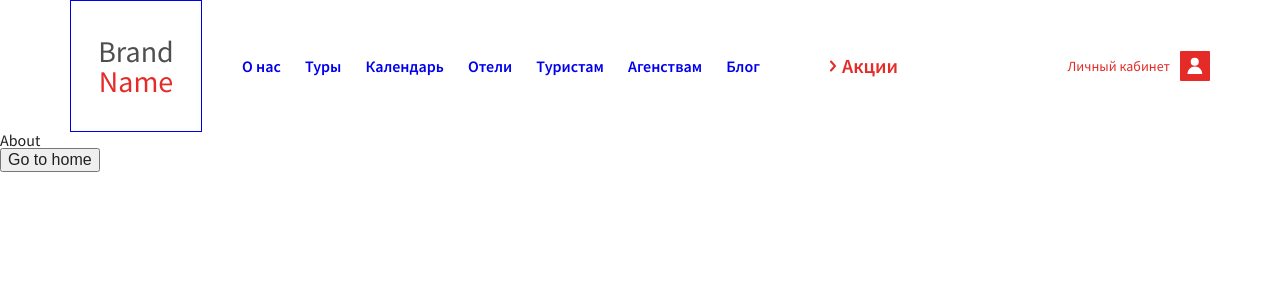
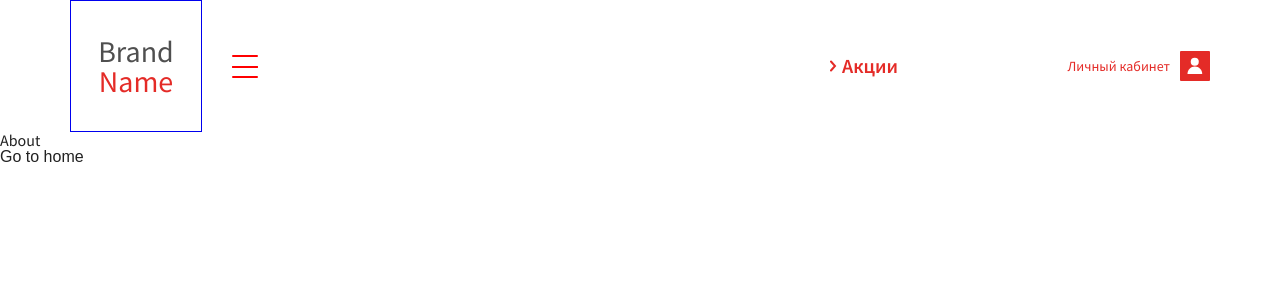
Before and after one commit to karamax1975/next-travel, a Next.js app: page /about in a window 1280 px wide. Shown: the top 300 px of the page. Built offline with nearby package versions, Linux system fonts and the light colour scheme.

Commit message:
final routing page

```diff
--- a/components/header/header.js
+++ b/components/header/header.js
@@ -3,12 +3,11 @@ import HeaderAccount from "./account";
 import Nav from "./nav";
 import style from "./header.module.scss";
 import { useDispatch } from 'react-redux';
-import {SET_SEARCH, SET_COUNTRY, SET_TYPE, SET_DATE, SET_ADULTS, SET_CHILD} from '../../reducers/actions/action_wigetSearcTour'
+import { SET_SEARCH, SET_COUNTRY, SET_TYPE, SET_DATE, SET_ADULTS, SET_CHILD } from '../../reducers/actions/action_wigetSearcTour'
 
-export function Header() {
+export function Header({ title }) {
 
   const dispatch = useDispatch();
-
 
   function resetFilters() {
     dispatch(SET_SEARCH(false))
@@ -19,9 +18,10 @@ export function Header() {
     dispatch(SET_DATE(''))
   }
 
-
+  const IndexHeader = () => {
+    const classHeader = title=="Index"?"header index":"header"
     return (
-    <header>
+      <header className={classHeader}>
         <div className="container">
           <div className="row">
             <div className={`col ${style.headerIndex}`}>
@@ -44,5 +44,11 @@ export function Header() {
           </div>
         </div>
       </header>
+    )
+  }
+
+
+  return (
+    <IndexHeader/>
   );
 }
--- a/components/header/nav.js
+++ b/components/header/nav.js
@@ -1,9 +1,39 @@
 import Link from 'next/link';
+import { useEffect, useRef, useState } from 'react';
 import style from './header.module.scss';
 
 export default function Nav() {
+  const [flagOn, setFlagOn] = useState(false);
+  const [headerClass, setHeaderClass] = useState('header-nav');
+  const [navLinkClass, setNavLinkClass] = useState('nav_link hidden');
+  const navRef = useRef(null);
+
+  useEffect(() => {
+    flagOn ? setHeaderClass('header-nav active') : setHeaderClass('header-nav');
+    flagOn ? setNavLinkClass('nav_link') : setNavLinkClass('nav_link hidden');
+  }, [flagOn])
+
+  useEffect(()=>{
+    document.body.addEventListener('click', (e)=>{
+      if(navRef.current!==null){
+        if (!navRef.current.contains(e.target)) {
+          setFlagOn(false)
+        }
+      }
+    })
+  }, [navRef])
+
+  function showNavLink() {
+    setFlagOn(!flagOn)
+  }
+
   return (
-    <nav className={style.headerNav}>
+    <nav className={headerClass}
+      onClick={showNavLink}
+      ref={navRef}
+      >
+      <div className={navLinkClass}>
+        <div className="link_wrapper">
           <Link href={"/about"}><a>О нас</a></Link>
           <Link href={"/tours"}><a>Туры</a></Link>
           <Link href={"/about"}><a>Календарь</a></Link>
@@ -11,6 +41,14 @@ export default function Nav() {
           <Link href={"/about"}><a>Туристам</a></Link>
           <Link href={"/about"}><a>Агенствам</a></Link>
           <Link href={"/about"}><a>Блог</a></Link>
+        </div>
+      </div>
+      <button className="nav_hamburger">
+        <span></span>
+        <span></span>
+        <span></span>
+        <span></span>
+      </button>
     </nav>
   );
 }
--- /dev/null
+++ b/config.json
@@ -0,0 +1,4 @@
+{
+    "priceAdult":0.5,
+    "priceChild":0.2
+}
--- a/layout/MainLayout.js
+++ b/layout/MainLayout.js
@@ -12,7 +12,7 @@ export function MainLayout({ children, title }) {
         <link href="https://fonts.googleapis.com/css2?family=Source+Sans+Pro:wght@300;400;600&display=swap" rel="stylesheet"></link>
       </Head>
 
-      <Header></Header>
+      <Header  title={title}/>
       <main>{children}</main>
     </>
   );
--- a/pages/api/tours.js
+++ b/pages/api/tours.js
@@ -7,8 +7,9 @@ handler.use(middleware);
 
 handler.get(async (req, res) => {
 
-    let doc = await req.db.collection('tours').find({}).toArray();
-    res.json(doc);
+    let tours = await req.db.collection('tours').find({}).toArray();
+    const sort =tours.sort((a,b)=>a.id-b.id);
+    res.json(sort);
 });
 
 export default handler;
--- a/pages/results/toursList.js
+++ b/pages/results/toursList.js
@@ -41,13 +41,14 @@ function filterDate(array, findDate){
   }, [])
 
 
-  const itemsTours = arrTours.map(item => {
+  const itemsTours = arrTours.map((item, index) => {
     return (
       <TourCard key={item._id}
         adults={adults}
         child={child}
         duration={item.duration}
         tour = {item}
+        id={index}
       />
     )
   })
--- a/style/style.scss
+++ b/style/style.scss
@@ -14,6 +14,12 @@ a {
   text-decoration: none;
 }
 
+button{
+  border: none;
+  padding: 0;
+  background: none;
+}
+
 
 input{
   border: none;
@@ -22,10 +28,114 @@ input::placeholder{
   font-family: "Source Sans Pro", sans-serif;
 }
 
+//----------------------- Header-Nav
+.header-nav{
+  display: flex;
+  flex: 1;
+  padding-left: 30px;
+  align-items: center;
+  // background: silver;
+  .nav_hamburger{
+    width: 26px;
+    height: 23px;
+    display: flex;
+    flex-direction: column;
+    justify-content: space-between;
+    position: relative;
+
+
+    span{
+      width: 100%;
+      height: 2px;
+      display: block;
+      background: red;
+      border-radius: 2px;
+      transition: .2s;
+      position: absolute;
+      left: 0;
+    }
+    span:nth-child(1){
+      top: 0;
+    }
+    span:nth-child(2), span:nth-child(3){
+      top: 11px;
+    }
+    span:nth-child(4){
+      bottom: 0;
+    }
+  }
+  .nav_hamburger:hover{
+    span{
+      transition: .2s;
+      opacity: .5;
+    }
+    span:nth-child(2), span:nth-child(3){
+      opacity: .25;
+    }
+
+  }
+
+  .link_wrapper{
+    transition: .2s;
+    overflow: hidden;
+    width: 100%;
+    display: inline-block;
+    a{
+      white-space:nowrap;
+      padding: 0 10px;
+      font-weight: 600;
+
+    }
+  }
+  .hidden{
+    .link_wrapper{
+      width: 0;
+      overflow: hidden;
+      transition: .2s;
+    }
+
+  }
+
+}
+.header-nav.active{
+
+  .nav_hamburger{
+    margin-left: 10px;
+    span{
+      transition: .2s;
+    }
+    span:nth-child(2){
+      transform: rotate(-45deg)
+
+    }
+    span:nth-child(3){
+      transform: rotate(45deg)
+    }
+    span:nth-child(1), span:nth-child(4){
+      opacity: 0;
+    }
+  }
+}
+.header-nav.active:hover{
+  .nav_hamburger{
+    span{
+      opacity: .5;
+  }
+    span:nth-child(1), span:nth-child(4){
+      opacity: 0;
+    }
+  }
+
+}
+
+
+
+
 .wiget_findTour {
   display: flex;
   height: 160px;
-  background: silver;
+  filter: drop-shadow(0px 0px 20px rgba(0, 0, 0, 0.1));
+  background: $white;
   .wrapper{
     display: flex;
     flex-direction: column;
```
Also changed, not shown: components/tourCard/tourCard.js (+10 -4 lines), pages/tour/[id].js (+6 -4 lines). Lines whose indentation alone changed are shown as unchanged.
